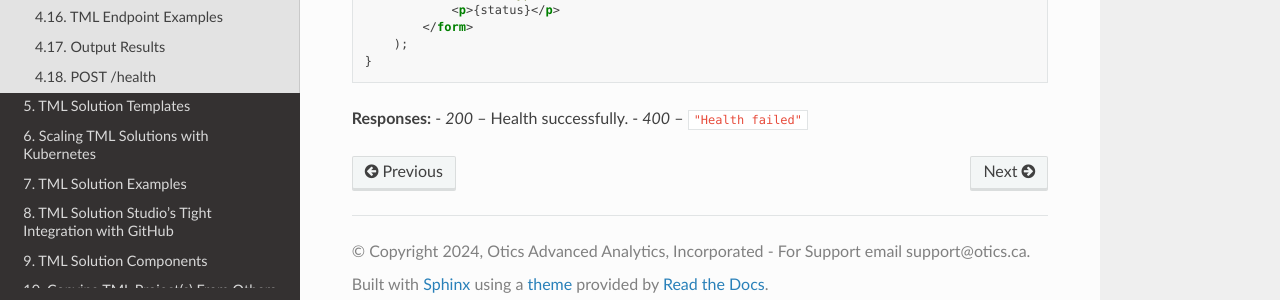
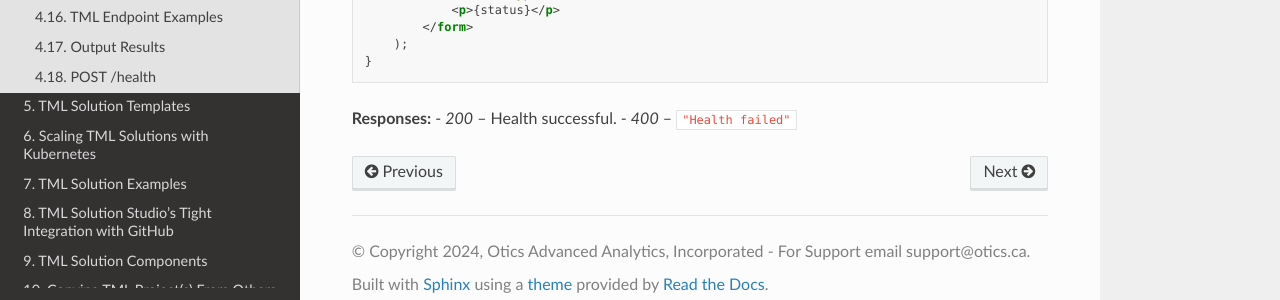
Before and after one commit to smaurice101/readthedocs, a Sphinx documentation site: the page built from docs/source/tmlapi.rst, in a window 1280 px wide and 900 px high, scrolled down 29694 px. Shown: the part 580-880 px from the top of the window. Built offline with Sphinx 7.4.7 and the Read the Docs theme 3.1.0, drawn with Linux system fonts in a browser that asks for light colours; pages that are not in the unit, such as notebooks, are missing from menus.

Commit message:
Update tmlapi.rst

```diff
--- a/docs/source/tmlapi.rst
+++ b/docs/source/tmlapi.rst
@@ -1644,5 +1644,5 @@ Get a health check on the sessions running in the TML server plugin.
     }
 
 **Responses:**
-- *200* – Health successfully.
+- *200* – Health successful.
 - *400* – ``"Health failed"``
```
